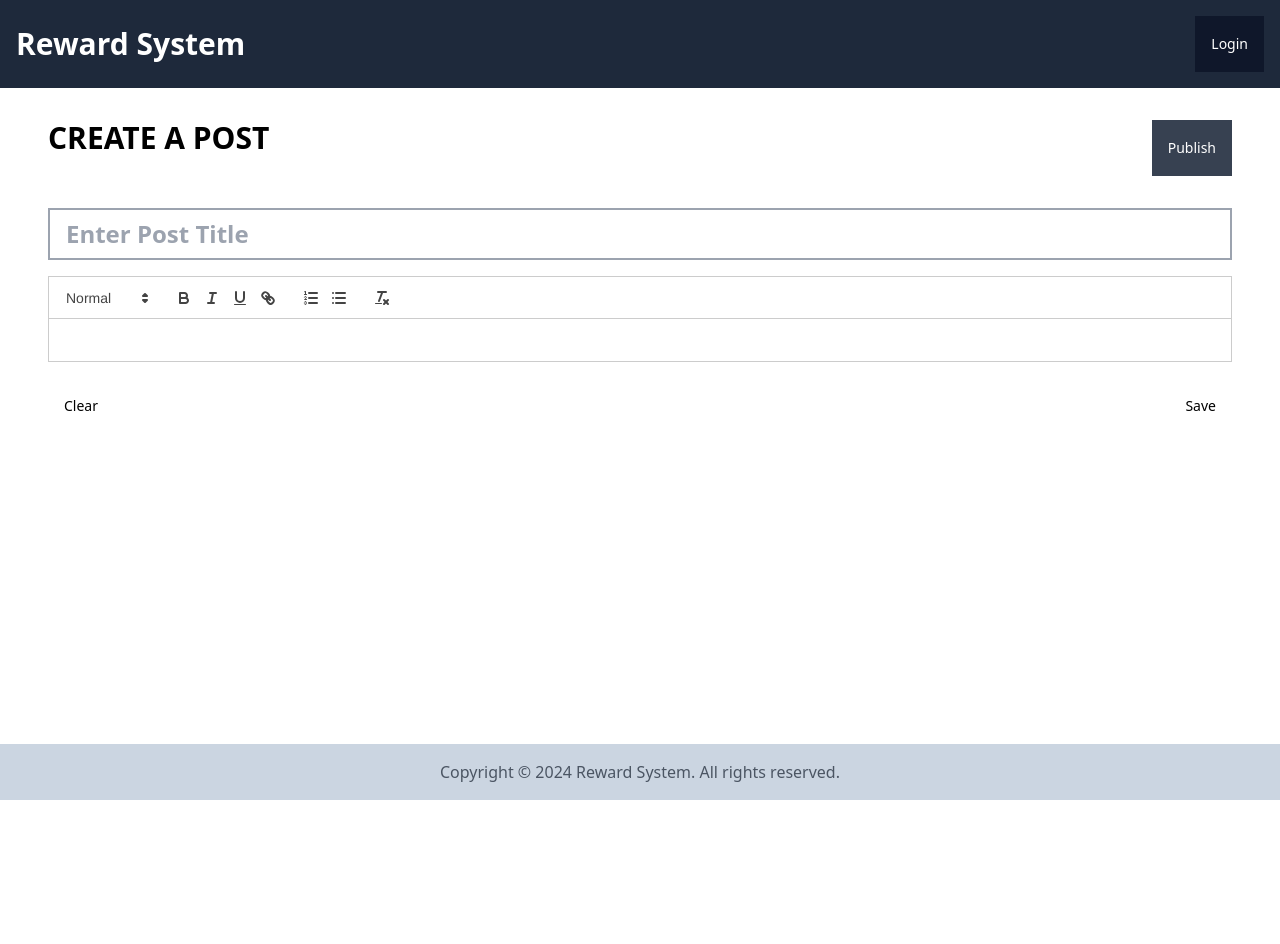
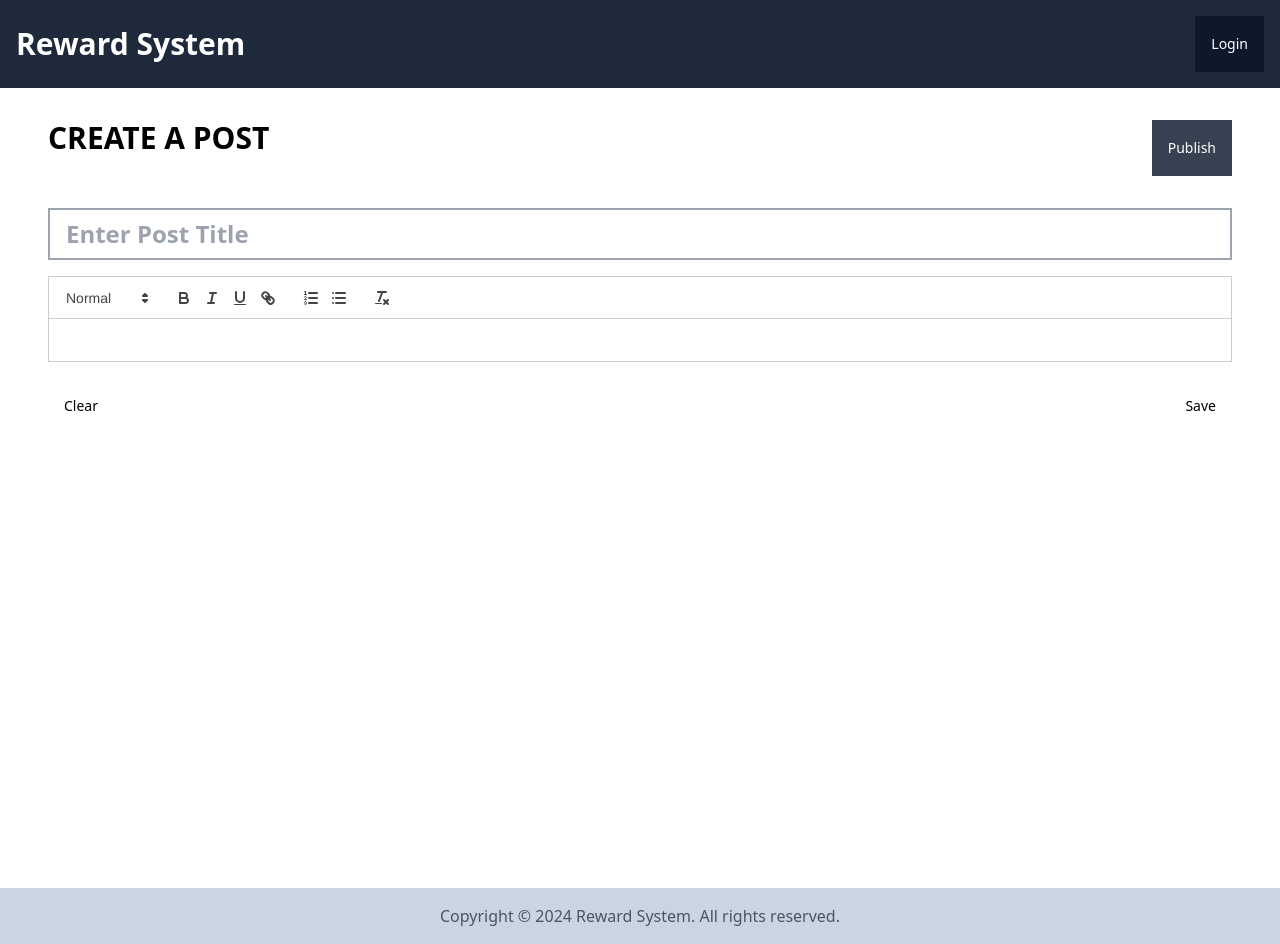
Before and after one commit to Cavein254/rewardsystem, a React (Vite) app in the folder client/: page /create/new in a window 1280 px wide. Before the commit the page ends 800 px from the top, so only its background shows below. Built offline with nearby package versions, Linux system fonts and the light colour scheme; no server answers.

Commit message:
change build settings

```diff
--- a/client/package.json
+++ b/client/package.json
@@ -5,7 +5,7 @@
   "type": "module",
   "scripts": {
     "dev": "vite",
-    "build": "tsc && vite build",
+    "build": "vite build",
     "lint": "eslint . --ext ts,tsx --report-unused-disable-directives --max-warnings 0",
     "preview": "vite preview",
     "generate": "graphql-codegen"
--- a/client/src/RootLayout.tsx
+++ b/client/src/RootLayout.tsx
@@ -8,10 +8,10 @@ const RootLayout = () => {
       <nav>
         <Header />
       </nav>
-      <main className="container">
+      <main className="container min-h-[100vh]">
         <Outlet />
       </main>
-      <footer className="absolute bottom-0 w-full">
+      <footer className="w-full">
         <Footer />
       </footer>
     </div>
--- a/client/src/components/post/PostItem.tsx
+++ b/client/src/components/post/PostItem.tsx
@@ -11,7 +11,7 @@ const PostItem = ({ post }) => {
         <h4 className="font-lg font-thin">
           <ReactQuill
             theme={"bubble"}
-            value={post.body.slice(0, 100)}
+            value={post.body.slice(0, 200)}
             readOnly={true}
           />
         </h4>
```
